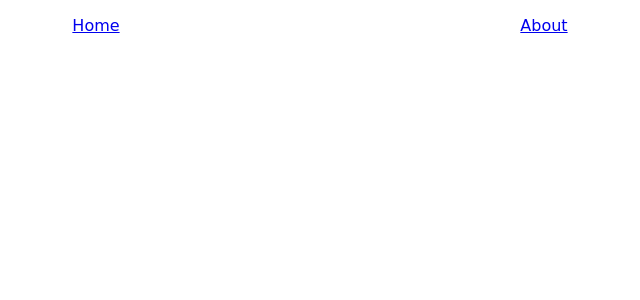
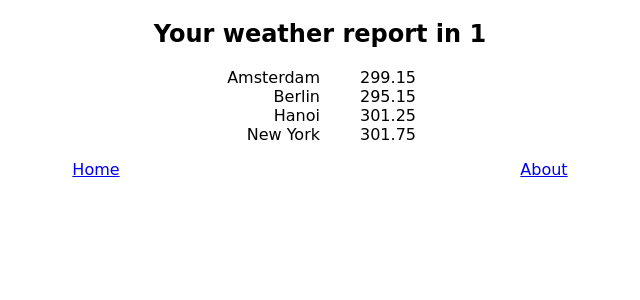
Before and after one commit to phhien203/ultimate-weather-report, a React (Create React App) app: page /reports/1 in a window 1280 px wide. Before the commit this address had no page. Shown: the top 300 px of the page, without its empty margins (320-960 px from the left). Built offline with nearby package versions, Linux system fonts and the light colour scheme.

Commit message:
Get data from route parameters

```diff
--- a/src/App.js
+++ b/src/App.js
@@ -3,6 +3,7 @@ import Home from "./Home";
 import About from "./About";
 import { Route, Routes } from "react-router-dom";
 import Footer from "./Footer";
+import Report from "./Report";
 
 function App() {
   return (
@@ -11,6 +12,7 @@ function App() {
         <Routes>
           <Route path="/" exact element={<Home />} />
           <Route path="/about" element={<About />} />
+          <Route path="/reports/:scale" element={<Report />} />
         </Routes>
       </main>
       <Footer />
--- a/src/Home.js
+++ b/src/Home.js
@@ -1,4 +1,5 @@
 import React from "react";
+import { Link } from "react-router-dom";
 
 const Home = () => {
   return (
@@ -8,6 +9,19 @@ const Home = () => {
         Please select one of the options below to view the current weather in
         your temperature scale of choice!
       </p>
+      <nav aria-label="Main">
+        <ul>
+          <li>
+            <Link to="/reports/kevin">View weather in kevin</Link>
+          </li>
+          <li>
+            <Link to="/reports/celsius">View weather in celsius</Link>
+          </li>
+          <li>
+            <Link to="/reports/fahrenheit">View weather in fahrenheit</Link>
+          </li>
+        </ul>
+      </nav>
     </section>
   );
 };
--- /dev/null
+++ b/src/Report.js
@@ -0,0 +1,28 @@
+import React, { Fragment } from "react";
+import { weatherData } from "./weatherData";
+import { useParams } from "react-router-dom";
+
+const Report = () => {
+  const { scale } = useParams();
+  const data = weatherData(scale);
+
+  return (
+    <section>
+      <h1>
+        Your weather report in {scale.charAt(0).toUpperCase() + scale.slice(1)}
+      </h1>
+      <dl>
+        {data.map(({ city, temp }) => {
+          return (
+            <Fragment key={city}>
+              <dt>{city}</dt>
+              <dd>{temp.toString()}</dd>
+            </Fragment>
+          );
+        })}
+      </dl>
+    </section>
+  );
+};
+
+export default Report;
--- /dev/null
+++ b/src/weatherData.js
@@ -0,0 +1,36 @@
+const data = [
+  {
+    city: "Amsterdam",
+    temp: 299.15,
+  },
+  {
+    city: "Berlin",
+    temp: 295.15,
+  },
+  {
+    city: "Hanoi",
+    temp: 301.25,
+  },
+  {
+    city: "New York",
+    temp: 301.75,
+  },
+];
+
+export const weatherData = (scale) => {
+  switch (scale) {
+    case "celsius":
+      return data.map(({ city, temp }) => ({
+        city,
+        temp: (temp - 273.15).toFixed(2),
+      }));
+    case "fahrenheit":
+      return data.map(({ city, temp }) => ({
+        city,
+        temp: ((temp - 273.15) * 1.8 + 32).toFixed(2),
+      }));
+    case "kevin":
+    default:
+      return data;
+  }
+};
```
